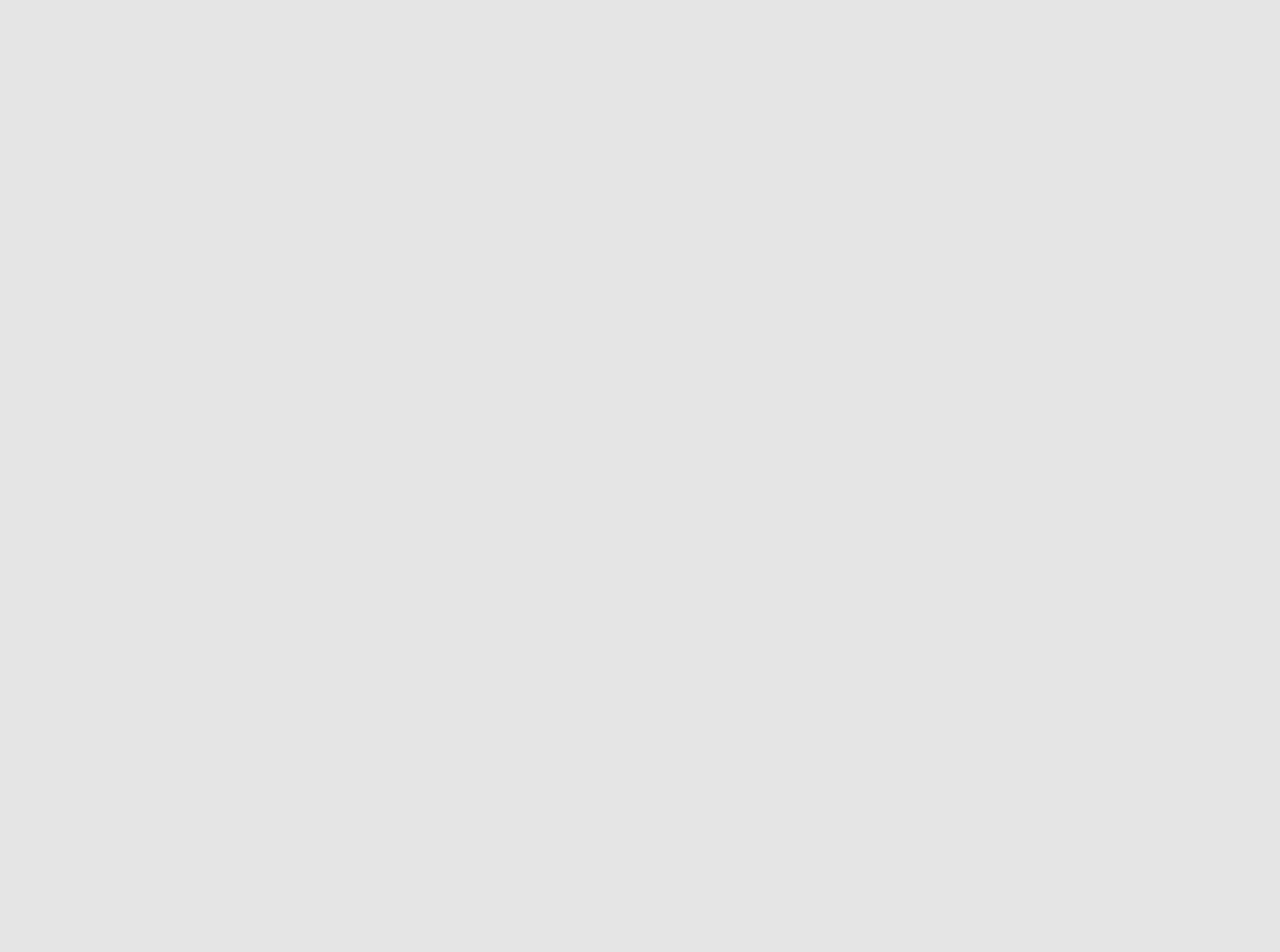
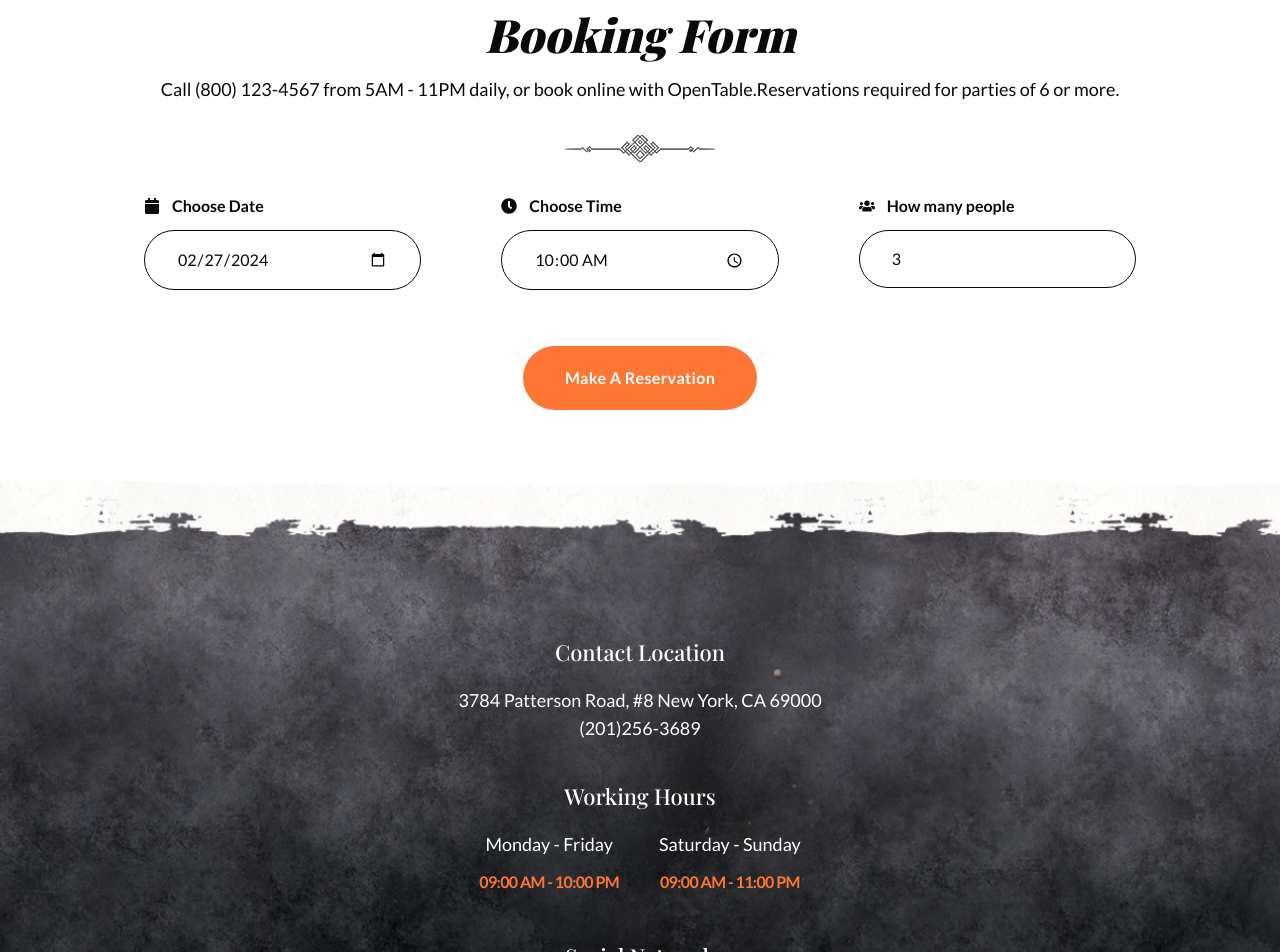
Before and after one commit to JacekLiman/restaurant-website, a React (Vite) app: page / in a window 1280 px wide. Shown: the part 4000-4952 px from the top of the page. Before the commit the page ends 3929 px from the top, so only its background shows below. Built offline with nearby package versions, Linux system fonts and the light colour scheme; a web font is replaced by a local one.

Commit message:
add Footer component

```diff
--- a/package.json
+++ b/package.json
@@ -17,6 +17,7 @@
   },
   "devDependencies": {
     "@types/react": "^18.2.55",
+    "@types/react-datepicker": "^6.0.1",
     "@types/react-dom": "^18.2.19",
     "@typescript-eslint/eslint-plugin": "^6.21.0",
     "@typescript-eslint/parser": "^6.21.0",
--- a/src/App.tsx
+++ b/src/App.tsx
@@ -1,7 +1,9 @@
 import About from "./component/About";
+import Footer from "./component/Footer";
 import Header from "./component/Header";
 import Hero from "./component/Hero";
 import Menu from "./component/Menu";
+import Reservation from "./component/Reservation";
 import Team from "./component/Team";
 import Testimonial from "./component/Testimonial";
 
@@ -13,7 +15,9 @@ function App() {
       <About />
       <Menu />
       <Team />
-      <Testimonial/>
+      <Testimonial />
+      <Reservation />
+      <Footer />
     </div>
   );
 }
--- /dev/null
+++ b/src/component/Footer.tsx
@@ -0,0 +1,38 @@
+import { footerData } from "../data";
+import Socials from "./Socials";
+
+const Footer = () => {
+  const { contact, hours, social } = footerData;
+  return (
+    <footer className="bg-footer  bg-no-repeat bg-cover bg-left-top -mt-3 py-40 ">
+      <div className="container mx-auto">
+        <div>
+          <div className="flex flex-col items-center text-white text-center gap-10">
+            <div>
+              <h5 className="h5 not-italic capitalize mb-5">{contact.title}</h5>
+              <p className="capitalize">{contact.address}</p>
+              <p >{contact.phone}</p>
+            </div>
+            <div>
+              <h5 className="h5 not-italic capitalize mb-5">{hours.title}</h5>
+              <div className="flex gap-10">
+                {hours.program.map((item, idx) => {
+                  return <div key={idx}>
+                    <p className="mb-3 capitalize">{item.days}</p>
+                    <h4 className="pretitle">{item.hours}</h4>
+                  </div>;
+                })}
+              </div>
+            </div>
+            <div>
+              <h5 className="h5 not-italic capitalize mb-5">{social.title}</h5>
+              <Socials/>
+            </div>
+          </div>
+        </div>
+      </div>
+    </footer>
+  );
+};
+
+export default Footer;
--- /dev/null
+++ b/src/component/Reservation.tsx
@@ -0,0 +1,82 @@
+import { useState } from "react";
+import { reservationData } from "../data";
+
+const handleStartDate = () => {
+  const date = new Date();
+  const day = date.getDate();
+  const month = date.getMonth() + 1;
+  const year = date.getFullYear();
+
+  return `${year}-${month < 10 ? "0" + month : month}-${
+    day < 10 ? "0" + day : day
+  }`;
+};
+
+import { FaUsers, FaCalendar, FaClock } from "react-icons/fa";
+
+const Reservation = () => {
+  const [startDate, setStartDate] = useState(handleStartDate());
+  const [hour, setHour] = useState("10:00");
+  const [users, setUsers] = useState("3");
+
+  const { title, subtitle, modelImg, btnText } = reservationData;
+
+  return (
+    <section className="py-20 bg-white">
+      <div className="container mx-auto">
+        <div>
+          <div className="text-center">
+            <h2 className="h2 capitalize">{title}</h2>
+            <p className="text-dark mb-8">{subtitle}</p>
+            <div className="flex justify-center mb-8">
+              <img src={modelImg} alt="" />
+            </div>
+          </div>
+          <form className="grid md:grid-cols-3 grid-cols-1 gap-10  lg:gap-20 ">
+            <div>
+              <div className="flex items-center gap-3 mb-3 text-dark text-base font-semibold">
+                <FaCalendar />
+                <div>Choose Date</div>
+              </div>
+              <input
+                className="reservation-input"
+                type="date"
+                value={startDate}
+                onChange={(e) => setStartDate(e.target.value)}
+              />
+            </div>
+            <div>
+              <div className="flex items-center gap-3 mb-3 text-dark text-base font-semibold">
+                <FaClock />
+                <div>Choose Time</div>
+              </div>
+              <input
+                className="reservation-input"
+                data-date-format="DD MMMM YYYY"
+                type="time"
+                value={hour}
+                onChange={(e) => setHour(e.target.value)}
+              />
+            </div>
+            <div>
+              <div className="flex items-center gap-3 mb-3 text-dark text-base font-semibold">
+                <FaUsers />
+                <div>How many people</div>
+              </div>
+              <input
+                min={1}
+                className="reservation-input"
+                type="number"
+                value={users}
+                onChange={(e) => setUsers(e.target.value)}
+              />
+            </div>
+          </form>
+          <button className="btn capitalize mt-14 mx-auto">{btnText}</button>
+        </div>
+      </div>
+    </section>
+  );
+};
+
+export default Reservation;
--- a/src/index.css
+++ b/src/index.css
@@ -33,9 +33,9 @@
     @apply font-secondary font-bold text-base uppercase tracking-[-0.04em] text-accent mb-2;
   }
   .btn {
-    @apply  rounded-full bg-accent px-[42px] py-[20px] text-white text-base font-secondary font-semibold tracking-[0.02em] outline-none hover:bg-accent-hover transition-all duration-300 flex justify-center items-center;
+    @apply rounded-full bg-accent px-[42px] py-[20px] text-white text-base font-secondary font-semibold tracking-[0.02em] outline-none hover:bg-accent-hover transition-all duration-300 flex justify-center items-center;
   }
-  .input {
-    @apply h-[56px] w-[316px] outline-none pl-[30px] rounded-full border-2 border-gray-200 font-secondary font-semibold text-base text-dark  placeholder:text-dark;
+  .reservation-input {
+    @apply w-full py-4 px-8 rounded-full text-dark border border-dark text-base font-secondary outline-none;
   }
 }
```
Also changed, not shown: 1 other file (tests, documents, lock files or other folders).
